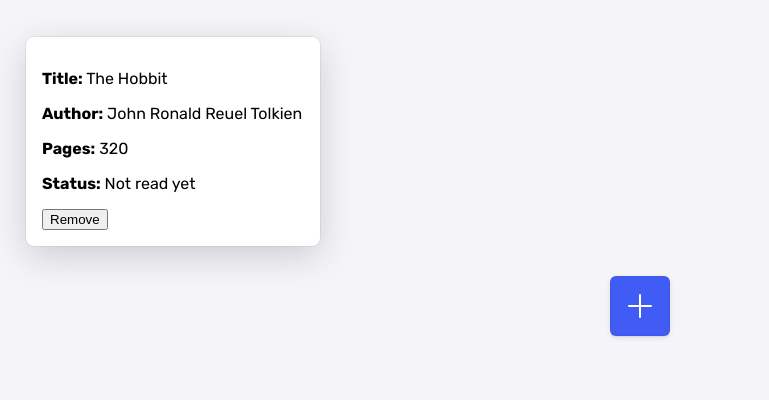
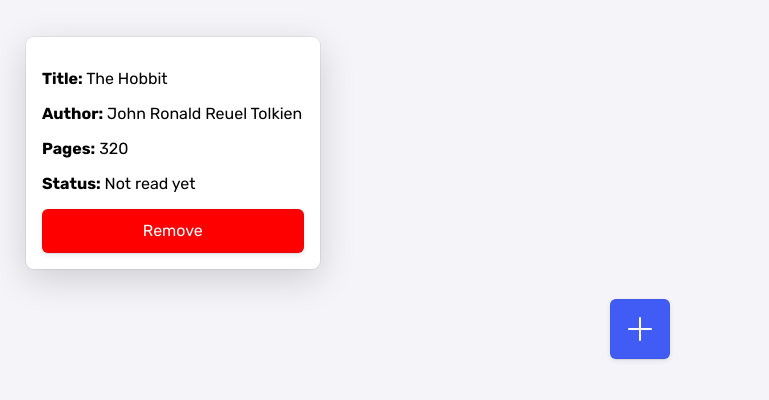
Before and after one commit to zakarialaoui10/library, a plain HTML site: page index.html in a window 1280 px wide. Shown: the part 70-470 px from the top of the page, without its empty margins (0-769 px from the left). Drawn offline with Linux system fonts and the light colour scheme.

Commit message:
fixed the remove button bug

```diff
--- a/logic.js
+++ b/logic.js
@@ -8,7 +8,7 @@ const authorInput = document.querySelector("#author");
 const titleInput = document.querySelector("#title");
 const pagesInput = document.querySelector("#pages");
 const form = document.querySelector("#form");
-let remove = document.createElement("button");
+let remove;
 
 function Book(title, author, pages, read) {
     this.title = title;
@@ -34,13 +34,27 @@ function displayBookToLibrary() {
         <p><strong>Author:</strong> ${myLibrary[myLibrary.length - 1].author}</p>
         <p><strong>Pages:</strong> ${myLibrary[myLibrary.length - 1].pages}</p>
         <p><strong>Status:</strong> ${myLibrary[myLibrary.length - 1].read}</p>`;
+
+        remove = document.createElement("button");
         remove.innerText = "Remove";
         remove.classList.add("remove-button");
         remove.dataset.index = myLibrary.length - 1;
         console.log(remove.dataset.index);
         card.appendChild(remove);
+
+        remove.addEventListener("click", (event) => {
+            const clickedButton = event.target;
+            let index = clickedButton.dataset.index;
+            myLibrary.splice(index, 1);
+
+            console.log(remove.dataset.index);
+            let removedCard = document.querySelector(`#card-id-${index}`);
+            removedCard.replaceChildren();
+            removedCard.remove();
+            console.log(myLibrary);
+        });
+
         container.appendChild(card);
-
 }
 
 newBook.addEventListener("click", () => {
@@ -72,13 +86,4 @@ submit.addEventListener("click", () => {
     dialog.close();
 });
 
-remove.addEventListener("click", () => {
-    let index = remove.dataset.index;
-    myLibrary.splice(index, 1);
-    let removedCard = document.querySelector(`#card-id-${index}`);
-    removedCard.replaceChildren();
-    removedCard.remove();
-    console.log(myLibrary);
-});
-
 displayBookToLibrary();
--- a/style.css
+++ b/style.css
@@ -75,7 +75,7 @@ button#close-button {
     justify-content: end;
 }
 
-#submit, #new-book, #close-button {
+#submit, #new-book, #close-button, .remove-button {
     display: flex;
     justify-content: center;
     align-items: center;
@@ -103,8 +103,13 @@ button#close-button {
     touch-action: manipulation;
 }
 
-#submit {
+#submit, .remove-button {
+    width: 100%;
     padding: 0 25px;
+}
+
+button.remove-button {
+    background-color: #ff0000;
 }
 
 #new-book {
```
